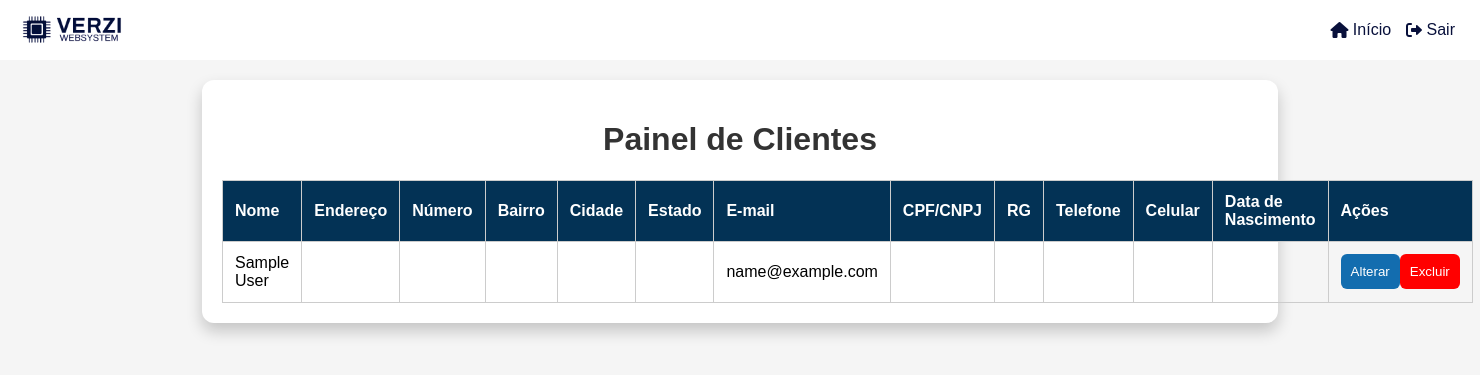
After one commit to gioramacciotti/projeto_php, a PHP site: page /tela_cliente.php in a window 1480 px wide. The commit adds this page. Shown: the top 375 px of the page. Run offline with PHP 8.4, Linux system fonts and the light colour scheme; the visitor is signed in with stand-in values (Sample User, id 1).

Commit message:
Alterações nas telas e adaptação de autenticação de usuário

```diff
--- a/index.html
+++ b/index.html
@@ -68,7 +68,7 @@
 
         .menu-button i {
             font-size: 40px;
-            color: #033255
+            color: #033255;
         }
     </style>
 </head>
@@ -78,7 +78,7 @@
         <div class="logo">
             <img src="logo.png" alt="Verzi Websystem">
         </div>
-        <a href="login.php" class="home-link">
+        <a href="logout.php" class="home-link">
             <i class="fas fa-sign-out-alt home-icon"></i>&nbsp;Sair
         </a>
     </header>
--- a/login.php
+++ b/login.php
@@ -148,7 +148,7 @@ if (session_status() == PHP_SESSION_NONE) {
             <button type="submit">ENTRAR</button>
         </div><br>
         <p style="text-align: center; margin-top: 10px;">
-            Não tem uma conta? <a href="cad_usuario.php">Registre-se</a>
+            Não tem uma conta? <a href="cad_cliente.php">Registre-se</a>
         </p>
         </form>
     </div>
--- /dev/null
+++ b/tela_cliente.php
@@ -0,0 +1,206 @@
+<?php
+if (session_status() == PHP_SESSION_NONE) {
+    session_start();
+}
+
+// Certifique-se de que o usuário está logado, caso contrário, redirecione para a página de login
+if (!isset($_SESSION['logged_in']) || !$_SESSION['logged_in']) {
+    header("Location: login.php");
+    exit();
+}
+
+include('conexao.php');
+
+// Recupere os clientes da tabela
+$query = "SELECT * FROM clientes";
+$result = mysqli_query($con, $query);
+
+?>
+
+<!DOCTYPE html>
+<html>
+
+<head>
+    <meta charset="UTF-8">
+    <title>Painel de Clientes</title>
+    <link rel="stylesheet" href="https://cdnjs.cloudflare.com/ajax/libs/font-awesome/6.0.0-beta3/css/all.min.css">
+    <style>
+        body {
+            font-family: Arial, sans-serif;
+            background-color: #f5f5f5;
+            margin: 0;
+            padding: 0;
+        }
+
+        header {
+            background-color: #ffffff;
+            padding: 10px;
+            display: flex;
+            justify-content: space-between;
+            align-items: center;
+        }
+
+        .logo {
+            display: flex;
+            align-items: center;
+        }
+
+        .home-link,
+        .sign-out-link {
+            color: #08103B;
+            text-decoration: none;
+            display: flex;
+            align-items: center;
+            margin-right: 15px;
+        }
+
+        .home-icon::after,
+        .sign-out-icon::after {
+            content: "\00a0";
+        }
+
+        .container {
+            background-color: #fff;
+            border-radius: 12px;
+            box-shadow: 0 8px 16px rgba(0, 0, 0, 0.2);
+            padding: 20px;
+            width: 70%;
+            margin: 20px auto;
+        }
+
+        h1 {
+            color: #333;
+            text-align: center;
+        }
+
+        table {
+            width: 100%;
+            border-collapse: collapse;
+        }
+
+        table, th, td {
+            border: 1px solid #ccc;
+        }
+
+        th, td {
+            padding: 12px;
+            text-align: left;
+        }
+
+        th {
+            background-color: #033255;
+            color: #fff;
+        }
+
+        tr:nth-child(even) {
+            background-color: #f2f2f2;
+        }
+
+        tr:hover {
+            background-color: #ddd;
+        }
+
+        .btn-container {
+            display: flex;
+            justify-content: space-between;
+        }
+
+        .btn-alterar,
+        .btn-excluir {
+            background-color: #136DAF;
+            color: #fff;
+            padding: 10px;
+            border: none;
+            border-radius: 6px;
+            cursor: pointer;
+        }
+
+        .btn-excluir {
+            background-color: #FF0000;
+        }
+
+        .btn-container {
+            display: flex;
+            justify-content: space-around;
+        }
+    </style>
+</head>
+
+<body>
+    <header>
+        <div class="logo">
+            <img src="logo.png" alt="Verzi Websystem" style="height: 40px;">
+        </div>
+        <div style="display: flex; align-items: center;">
+            <a href="index.html" class="home-link">
+                <i class="fas fa-home"></i>&nbsp;Início
+            </a>
+            <a href="logout.php" class="sign-out-link">
+                <i class="fas fa-sign-out-alt"></i>&nbsp;Sair
+            </a>
+        </div>
+    </header>
+
+    <div class="container">
+        <h1>Painel de Clientes</h1>
+        <table>
+            <thead>
+                <tr>
+                    <th>Nome</th>
+                    <th>Endereço</th>
+                    <th>Número</th>
+                    <th>Bairro</th>
+                    <th>Cidade</th>
+                    <th>Estado</th>
+                    <th>E-mail</th>
+                    <th>CPF/CNPJ</th>
+                    <th>RG</th>
+                    <th>Telefone</th>
+                    <th>Celular</th>
+                    <th>Data de Nascimento</th>
+                    <th>Ações</th>
+                </tr>
+            </thead>
+            <tbody>
+                <?php
+                while ($row = mysqli_fetch_assoc($result)) {
+                    echo "<tr>";
+                    echo "<td>" . $row['nome'] . "</td>";
+                    echo "<td>" . $row['endereco'] . "</td>";
+                    echo "<td>" . $row['numero'] . "</td>";
+                    echo "<td>" . $row['bairro'] . "</td>";
+                    echo "<td>" . $row['cidade'] . "</td>";
+                    echo "<td>" . $row['estado'] . "</td>";
+                    echo "<td>" . $row['email'] . "</td>";
+                    echo "<td>" . $row['cpf_cnpj'] . "</td>";
+                    echo "<td>" . $row['rg'] . "</td>";
+                    echo "<td>" . $row['telefone'] . "</td>";
+                    echo "<td>" . $row['celular'] . "</td>";
+                    echo "<td>" . $row['data_nasc'] . "</td>";
+                    echo "<td>
+                            <div class='btn-container'>
+                                <button class='btn-alterar' onclick='alterarCliente(" . $row['id'] . ")'>Alterar</button>
+                                <button class='btn-excluir' onclick='excluirCliente(" . $row['id'] . ")'>Excluir</button>
+                            </div>
+                          </td>";
+                    echo "</tr>";
+                }
+                ?>
+            </tbody>
+        </table>
+    </div>
+
+    <script>
+        function alterarCliente(clienteId) {
+            // Implemente a lógica para ação de alterar o cliente
+            // Você pode redirecionar o usuário para a página de edição do cliente com o ID passado
+        }
+
+        function excluirCliente(clienteId) {
+            // Implemente a lógica para ação de excluir o cliente
+            // Você pode mostrar um diálogo de confirmação antes de excluir
+        }
+    </script>
+</body>
+
+</html>
```
Also changed, not shown: cad_cliente.php (+49 -1 lines), cad_usuario.php (deleted, +0 -195 lines), inc_cliente.php (+14 -3 lines), inc_usuario.php (deleted, +0 -27 lines).
